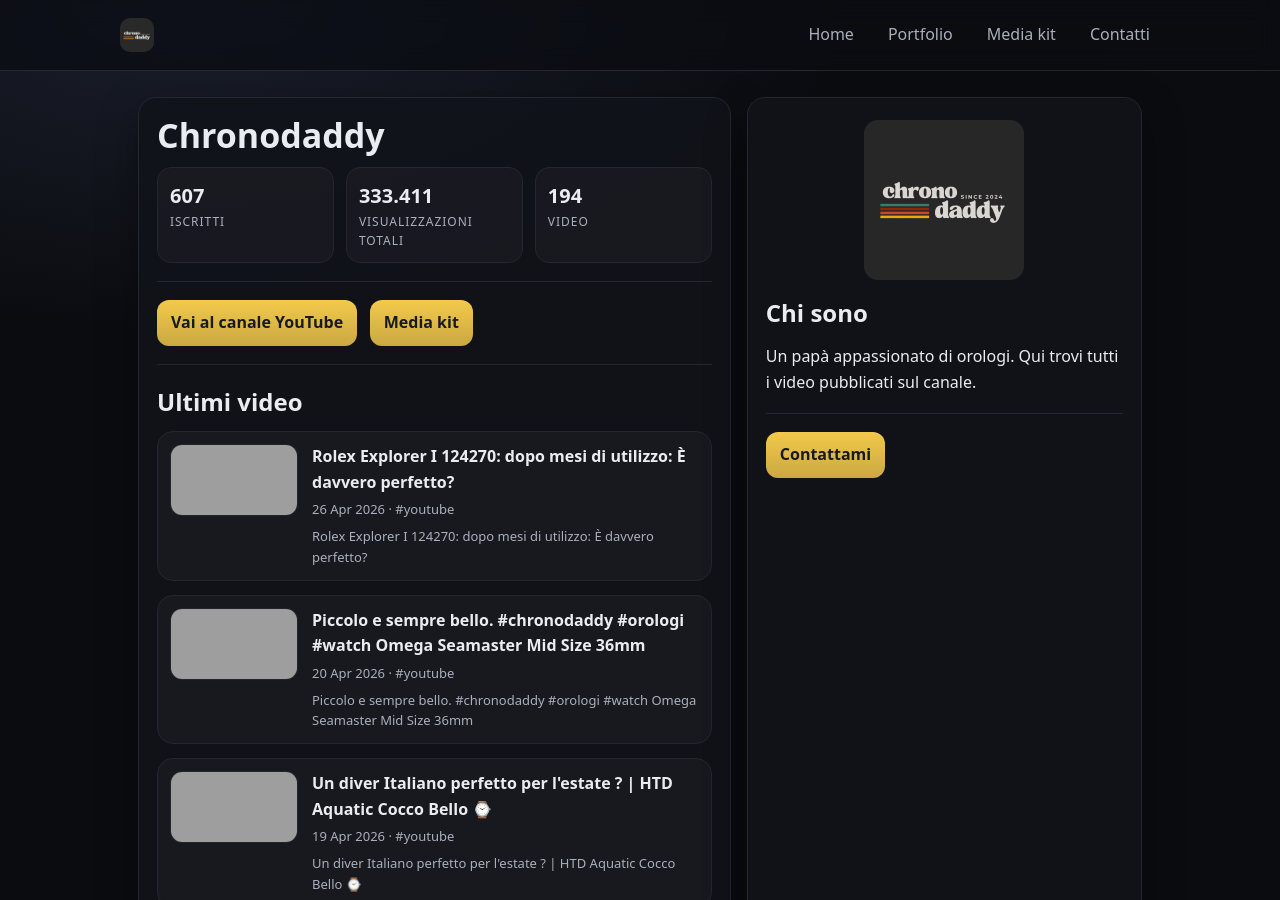
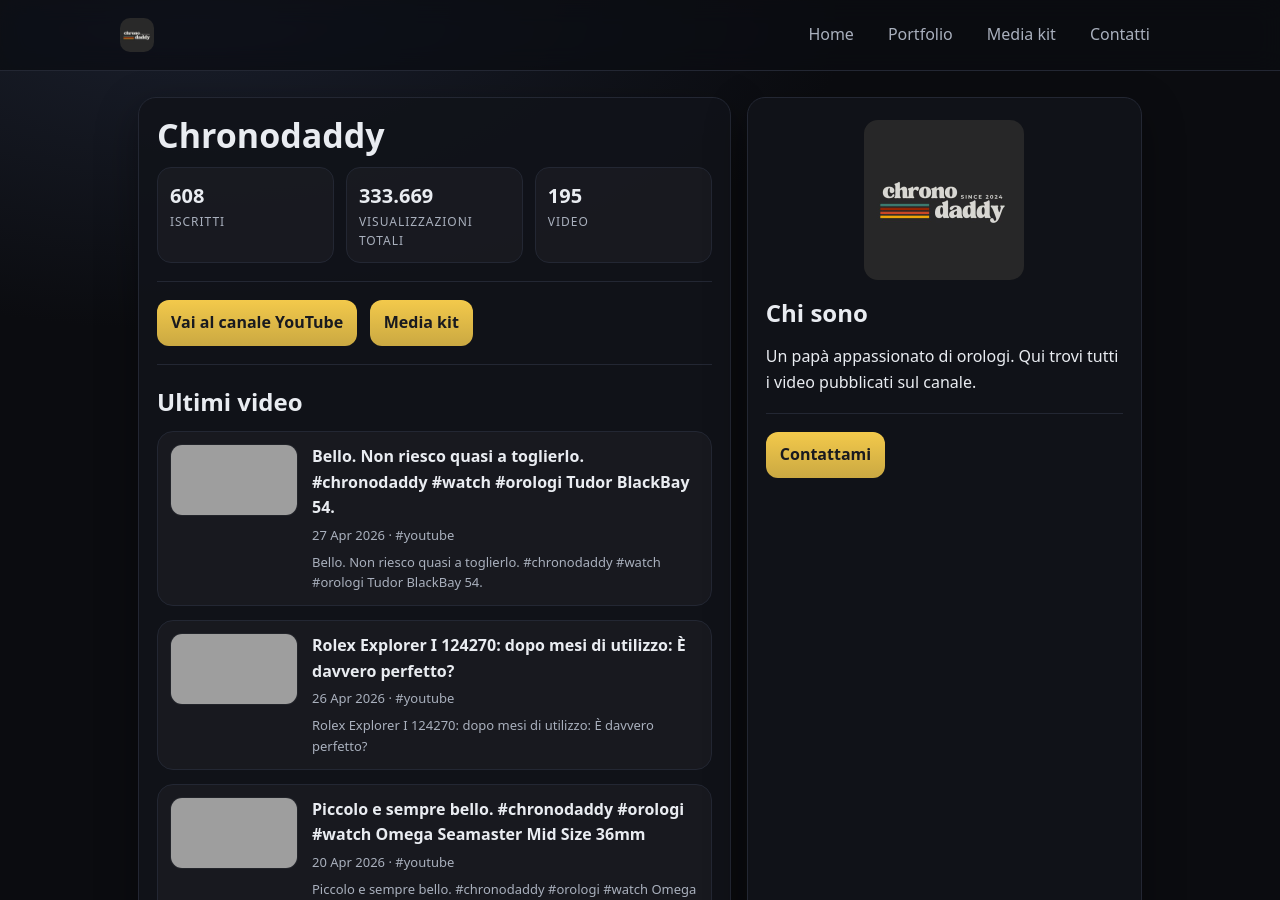
Before and after one commit to claudiostoduto/chronodaddy, a Jekyll site: the page built from index.md, in a window 1280 px wide and 900 px high, cut to the strip 0-900 px from the top of the window. Built offline with Jekyll 4.4.1, drawn with Linux system fonts in a browser that asks for light colours; some of the changed text lies outside the part shown; grey boxes are pictures that could not be loaded.

Commit message:
chore: add new YouTube posts

```diff
--- /dev/null
+++ b/_posts/2026-04-27-bello-non-riesco-quasi-a-toglierlo-chronodaddy-watch-orologi-tudor-blackbay-54.md
@@ -0,0 +1,14 @@
+---
+title: "Bello. Non riesco quasi a toglierlo. #chronodaddy #watch #orologi Tudor BlackBay 54."
+date: 2026-04-27
+videoId: "b0JMBPkDAfA"
+youtubeUrl: "https://www.youtube.com/shorts/b0JMBPkDAfA"
+thumbnail: "https://i3.ytimg.com/vi/b0JMBPkDAfA/hqdefault.jpg"
+tags: [youtube]
+excerpt: "Bello. Non riesco quasi a toglierlo. #chronodaddy #watch #orologi Tudor BlackBay 54."
+---
+
+<!--
+Questo post è stato generato automaticamente.
+Puoi aggiungere tag più specifici (brand/modello/format) e una descrizione/contesto per renderlo un vero case study.
+-->
--- a/assets/channel-stats.json
+++ b/assets/channel-stats.json
@@ -1,6 +1,6 @@
 {
-  "subscribers": 607,
-  "views": 333411,
-  "videos": 194,
-  "updatedAt": "2026-04-26T23:55:00.619Z"
+  "subscribers": 608,
+  "views": 333669,
+  "videos": 195,
+  "updatedAt": "2026-04-27T09:28:18.652Z"
 }
```
